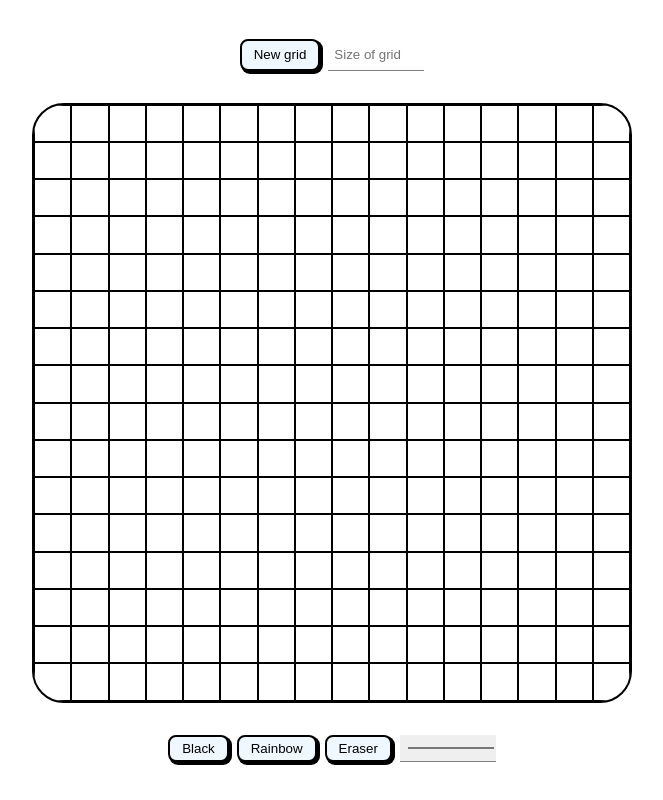
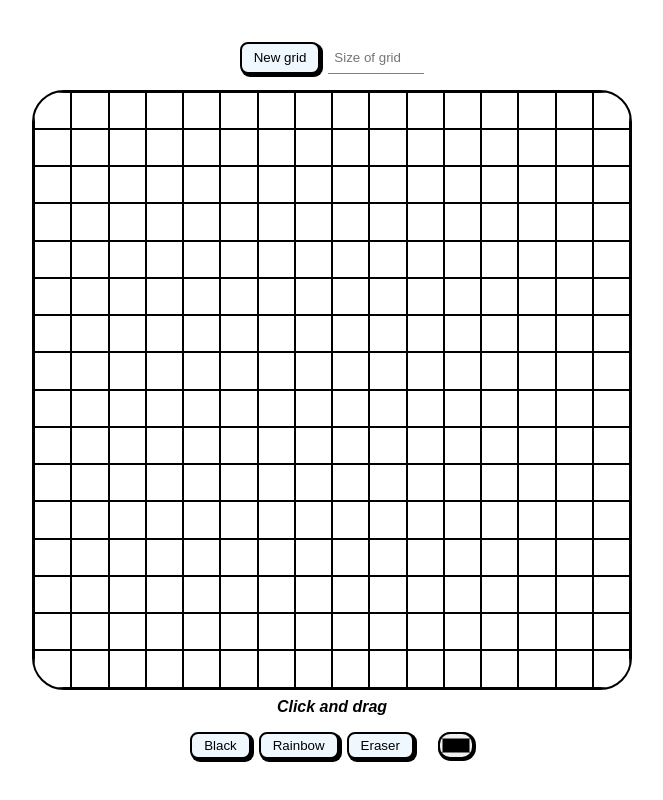
Before and after one commit to Retrolous/odin-etch-a-sketch, a plain HTML site: page index.html in a window 1280 px wide. Shown: the whole page, without its empty margins (308-971 px from the left). Drawn offline with Linux system fonts and the light colour scheme.

Commit message:
Add click to draw functionality

```diff
--- a/index.html
+++ b/index.html
@@ -13,6 +13,7 @@
         <input type="number" min="1" max="100" placeholder="Size of grid" />
       </div>
       <div id="wrapper"></div>
+      <p>Click and drag</p>
       <div id="options-wrapper">
         <button id="black">Black</button>
         <button id="rainbow">Rainbow</button>
--- a/main.js
+++ b/main.js
@@ -1,6 +1,6 @@
 let selectedColour = "black";
 let selectedHex;
-
+let drawing = false;
 function populateWrapper(noOfItemsPerRow) {
   const wrapperDiv = document.querySelector("#wrapper");
   wrapperDiv.innerHTML = ""; // ensure no previous divs are in wrapper
@@ -11,7 +11,8 @@ function populateWrapper(noOfItemsPerRow) {
     // ensures that the divs all fit perfectly, as aspect ratio sets width to equal height
     newDiv.style.height = `${100 / noOfItemsPerRow}%`;
     newDiv.style.backgroundColor = "rgba(255, 255, 255, 0)";
-    newDiv.addEventListener("mouseover", () => {
+    newDiv.addEventListener("mouseover", (e) => {
+      if (drawing) {
         let regex = /^rgba.*$/i;
         // if backgroundColor is rgba as opposed to rgb
         if (regex.test(newDiv.style.backgroundColor)) {
@@ -21,30 +22,33 @@ function populateWrapper(noOfItemsPerRow) {
             .join("");
           // finds the alpha value of the div, and then adds 10% on to it
           alphaMatches = +alphaMatches + (+alphaMatches < 1 ? 0.1 : 0);
-        switch(selectedColour){
+          switch (selectedColour) {
             case "black":
               newDiv.style.backgroundColor = `rgba(0, 0, 0, ${alphaMatches})`;
               break;
             case "eraser":
-            newDiv.style.backgroundColor = `rgba(255, 255, 255, 0)`
+              newDiv.style.backgroundColor = `rgba(255, 255, 255, 0)`;
               break;
             case "rainbow":
-            newDiv.style.backgroundColor = returnRandomColour() + `${alphaMatches})`;
+              newDiv.style.backgroundColor =
+                returnRandomColour() + `${alphaMatches})`;
               break;
             case "custom":
-            newDiv.style.backgroundColor = hexToRGB(selectedHex, alphaMatches);
+              newDiv.style.backgroundColor = hexToRGB(
+                selectedHex,
+                alphaMatches
+              );
               break;
           }
-
         } else {
           // formats the returned value to be rgb instead of rgba -
           // removes the "a" and replaces last command with a parenthesis
-        switch(selectedColour){
+          switch (selectedColour) {
             case "black":
-            newDiv.style.backgroundColor = `rgb(0, 0, 0)`
+              newDiv.style.backgroundColor = `rgb(0, 0, 0)`;
               break;
             case "eraser":
-            newDiv.style.backgroundColor = `rgba(255, 255, 255, 0)`
+              newDiv.style.backgroundColor = `rgba(255, 255, 255, 0)`;
               break;
             case "rainbow":
               let tempColor = returnRandomColour().split("");
@@ -57,6 +61,7 @@ function populateWrapper(noOfItemsPerRow) {
               newDiv.style.backgroundColor = hexToRGB(selectedHex);
           }
         }
+      }
     });
   }
 }
@@ -66,7 +71,7 @@ function initialiseButton() {
   const black = document.querySelector("#black");
   const rainbow = document.querySelector("#rainbow");
   const eraser = document.querySelector("#eraser");
-  const color = document.querySelector("#color")
+  const color = document.querySelector("#color");
 
   button.addEventListener("click", () => {
     inputValue = numInput.value;
@@ -96,7 +101,7 @@ function initialiseButton() {
   });
 
   color.addEventListener("input", () => {
-    selectedColour = "custom"
+    selectedColour = "custom";
     selectedHex = color.value;
   });
 }
@@ -121,6 +126,16 @@ function hexToRGB(hex, alpha) {
   }
 }
 
+function initialiseBody(){
+  const body = document.querySelector("body");
+  body.addEventListener("mousedown", () => {
+    drawing = true;
+  })
 
+  body.addEventListener("mouseup", () => {
+    drawing = false;
+  })
+}
 populateWrapper(16);
 initialiseButton();
+initialiseBody();
--- a/style.css
+++ b/style.css
@@ -51,12 +51,25 @@
   width: 100%;
 }
 
+#input-wrapper {
+    margin-bottom: 16px;
+}
+
+#options-wrapper {
+    margin-top: 16px;
+}
+
+p {
+    margin-top: 8px;
+    font-weight: bolder;
+    font-style: italic;
+}
+
 #meta-wrapper {
   display: flex;
   flex-direction: column;
   justify-content: center;
   align-items: center;
-  gap: 32px;
   width: 960px;
   height: 100%;
 }
@@ -67,6 +80,17 @@ input {
   padding: 8px 0px 8px 6px;
   width: 96px;
 }
+
+input[type="color"]{
+    border: none;
+    padding: 0;
+    width: 36px;
+    margin-left: 16px;
+    border-radius: 12px;
+    border: 2px black solid;
+    box-shadow: 1px 1px 0px 1px rgb(0, 0, 0);
+}
+
 
 body {
   display: flex;
```
Lines whose indentation alone changed are shown as unchanged.
